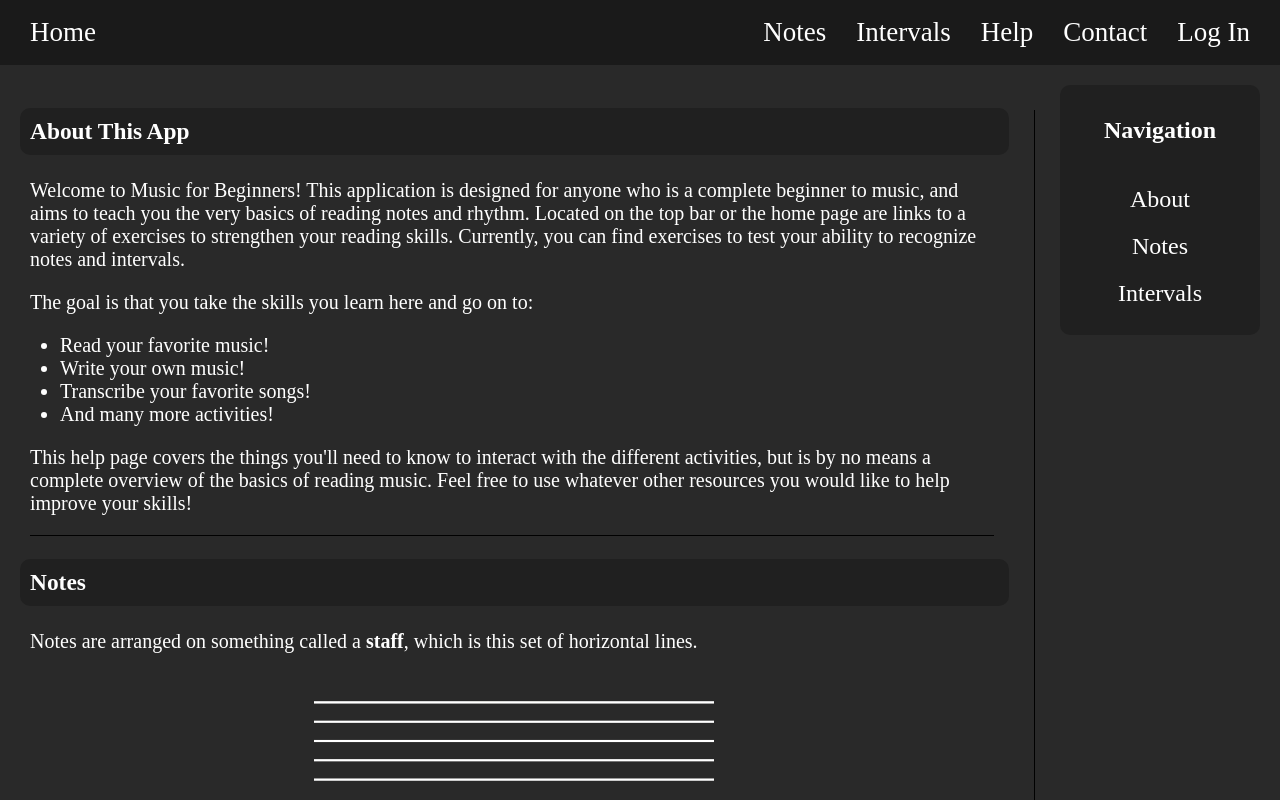
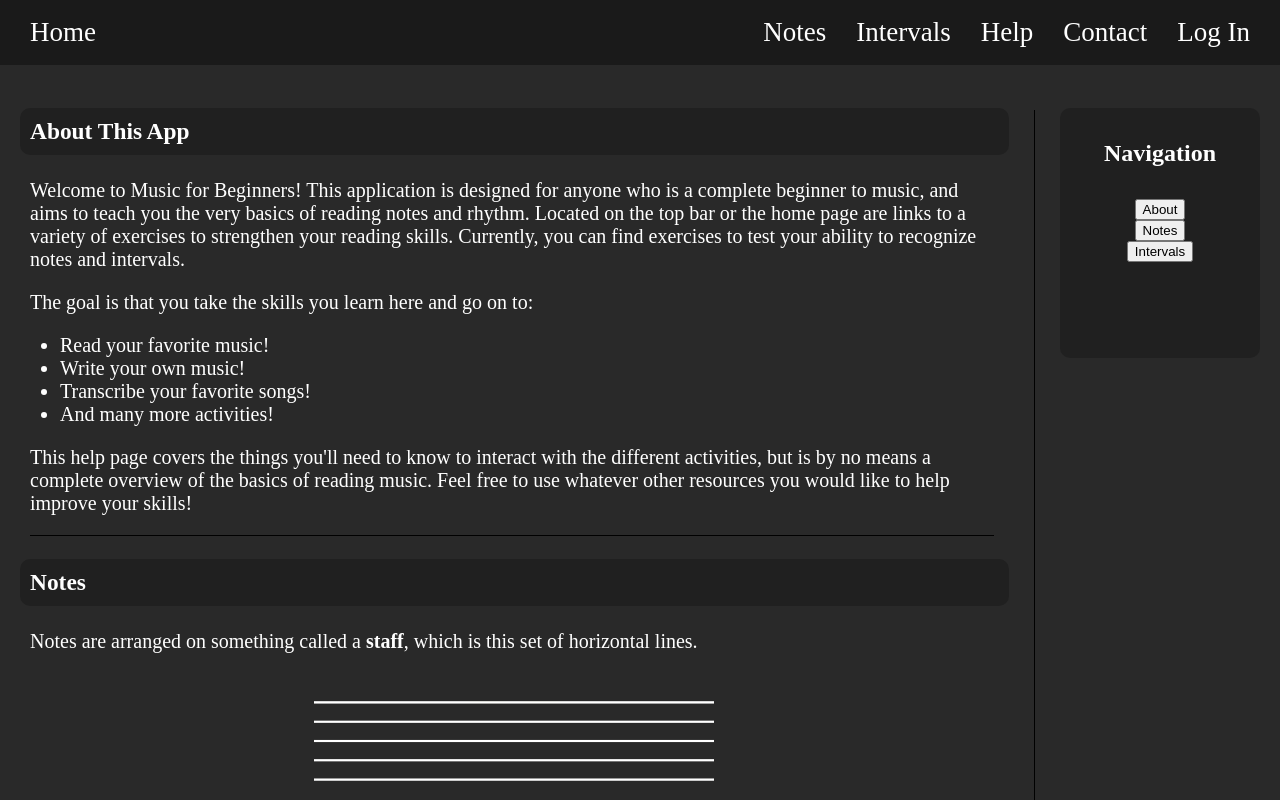
Before and after one commit to MostLikelyNotHuman/u2-rebuild, a React (Vite) app in the folder mfbr2/: page /help in a window 1280 px wide. Shown: the top 800 px of the page. Built offline with nearby package versions, Linux system fonts and the light colour scheme.

Commit message:
repaired homepage styling broken from tweaking Divider element, implemented help page scrolling

```diff
--- a/mfbr2/src/components/HelpPage.css
+++ b/mfbr2/src/components/HelpPage.css
@@ -26,13 +26,14 @@ h3 {
     font-size: larger;
     align-items: center;
     border-radius: 10px;
+    margin: 23.4px 0px;
 }
 
 #helpPage-navMenu p {
     margin: 10px;
 }
 
-.divider {
+.helpPage-verticalDivider {
     background-color: #000000;
     height: 100%;
     width: 4px;
@@ -44,7 +45,7 @@ h3 {
     flex-direction: column;
 }
 
-#helpPage-content .divider {
+.helpPage-horizontalDivider {
     background-color: #000;
     height: 1px;
     margin: 10px;
--- a/mfbr2/src/components/HelpPage.jsx
+++ b/mfbr2/src/components/HelpPage.jsx
@@ -8,19 +8,55 @@ import allNotes from "../assets/images/help-page/all_notes.png";
 import extraNotes from "../assets/images/help-page/extra_notes.png";
 import flatSymbol from "../assets/images/help-page/flat.png";
 import sharpSymbol from "../assets/images/help-page/sharp.png";
+import { useRef } from "react";
 
 const HelpPage = () => {
+
+    const aboutRef = useRef(null);
+    const notesRef = useRef(null);
+    const intervalsRef = useRef(null);
+
+    const navButtons = [
+        {
+            text: 'About',
+            scrollTo: aboutRef
+        },
+        {
+            text: 'Notes',
+            scrollTo: notesRef
+        },
+        {
+            text: 'Intervals',
+            scrollTo: intervalsRef
+        }
+    ];
+
+    const helpScroll = (ref) => {
+        const position = ref.current.getBoundingClientRect().top + window.scrollY
+        window.scrollTo({
+            top: position - 210,
+            behavior: 'smooth'
+        })
+    }
+
     return (
         <main className="helpPage-main">
             <div id="helpPage-navMenu">
                 <h4>Navigation</h4>
-                <p>About</p>
-                <p>Notes</p>
-                <p>Intervals</p>
+                {navButtons.map(button => {
+                    return (
+                        <Button
+                            text={button.text}
+                            onClick={() => {
+                                helpScroll(button.scrollTo)
+                            }}
+                        />
+                    )
+                })}
             </div>
-            <Divider />
+            <Divider className={'helpPage-verticalDivider'}/>
             <div id="helpPage-content">
-                <div id="helpPage-about">
+                <div id="helpPage-about" ref={aboutRef}>
                     <h3>About This App</h3>
                         <p> Welcome to Music for Beginners! This application is designed for anyone
                             who is a complete beginner to music, and aims to teach you the very basics of
@@ -38,8 +74,8 @@ const HelpPage = () => {
                             activities, but is by no means a complete overview of the basics of reading music.
                             Feel free to use whatever other resources you would like to help improve your skills!</p>
                 </div>
-                <Divider />
-                <div id="helpPage-notes">
+                <Divider className={'helpPage-horizontalDivider'}/>
+                <div id="helpPage-notes" ref={notesRef}>
                     <h3>Notes</h3>
                         <p>Notes are arranged on something called a <strong>staff</strong>, which is this set of horizontal
                             lines.</p>
@@ -66,8 +102,8 @@ const HelpPage = () => {
                             </tbody>
                         </table>
                 </div>
-                <Divider />
-                <div id="helpPage-intervals">
+                <Divider className={'helpPage-horizontalDivider'}/>
+                <div id="helpPage-intervals" ref={intervalsRef}>
                 <h3>Intervals</h3>
                     <p>The word 'interval' refers to the distance in pitch between two notes.
                         The smallest distance between two notes in western music is called a <strong>half-step</strong> or a <strong>semitone</strong>.
@@ -103,7 +139,7 @@ const HelpPage = () => {
                         </tbody>
                     </table>
                 </div>
-                <Divider />
+                <Divider className={'helpPage-horizontalDivider'}/>
             </div>
         </main>
     )
--- a/mfbr2/src/components/HomePage.css
+++ b/mfbr2/src/components/HomePage.css
@@ -17,10 +17,10 @@
     text-align: center;
 }
 
-.divider {
+.homePage-horizontalDivider {
     background-color: #000;
     height: 1px;
-    margin: 10px;
+    margin: 20px;
 }
 
 #homePage-startBox {
--- a/mfbr2/src/components/HomePage.jsx
+++ b/mfbr2/src/components/HomePage.jsx
@@ -29,7 +29,7 @@ const HomePage = () => {
                     foundation of skills for you to build on in the future!
                 </p>
             </div>
-            <Divider />
+            <Divider className={'homePage-horizontalDivider'}/>
             <div id="homePage-startBox">
                 <HomeBox
                     title={"Ready to get Started?"}
@@ -37,7 +37,7 @@ const HomePage = () => {
                     buttons={buttons}
                 />
             </div>
-            <Divider />
+            <Divider className={'homePage-horizontalDivider'}/>
         </main>
     );
 }
--- a/mfbr2/src/components/basic/Divider.jsx
+++ b/mfbr2/src/components/basic/Divider.jsx
@@ -1,7 +1,7 @@
-const Divider = () => {
+const Divider = ({ className }) => {
 
     return (
-        <div className="divider"></div>
+        <div className={className}></div>
     );
 }
 
```
